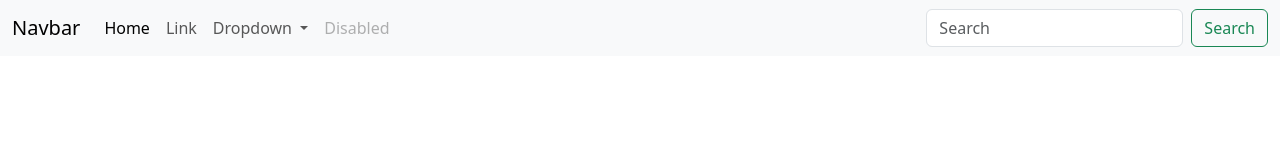
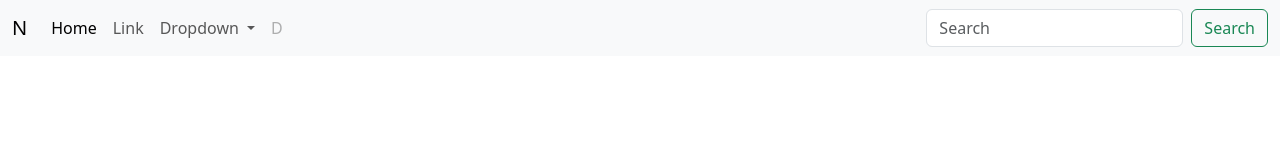
Before and after one commit to pmshrik/DemiGit, a plain HTML site: page index.html in a window 1280 px wide. Drawn offline with nearby package versions, Linux system fonts and the light colour scheme.

Commit message:
Trying Features

```diff
--- a/index.html
+++ b/index.html
@@ -9,7 +9,7 @@
   <body>
     <nav class="navbar navbar-expand-lg bg-body-tertiary">
         <div class="container-fluid">
-          <a class="navbar-brand" href="#">Navbar</a>
+          <a class="navbar-brand" href="#">N</a>
           <button class="navbar-toggler" type="button" data-bs-toggle="collapse" data-bs-target="#navbarSupportedContent" aria-controls="navbarSupportedContent" aria-expanded="false" aria-label="Toggle navigation">
             <span class="navbar-toggler-icon"></span>
           </button>
@@ -33,7 +33,7 @@
                 </ul>
               </li>
               <li class="nav-item">
-                <a class="nav-link disabled" aria-disabled="true">Disabled</a>
+                <a class="nav-link disabled" aria-disabled="true">D</a>
               </li>
             </ul>
             <form class="d-flex" role="search">
```
